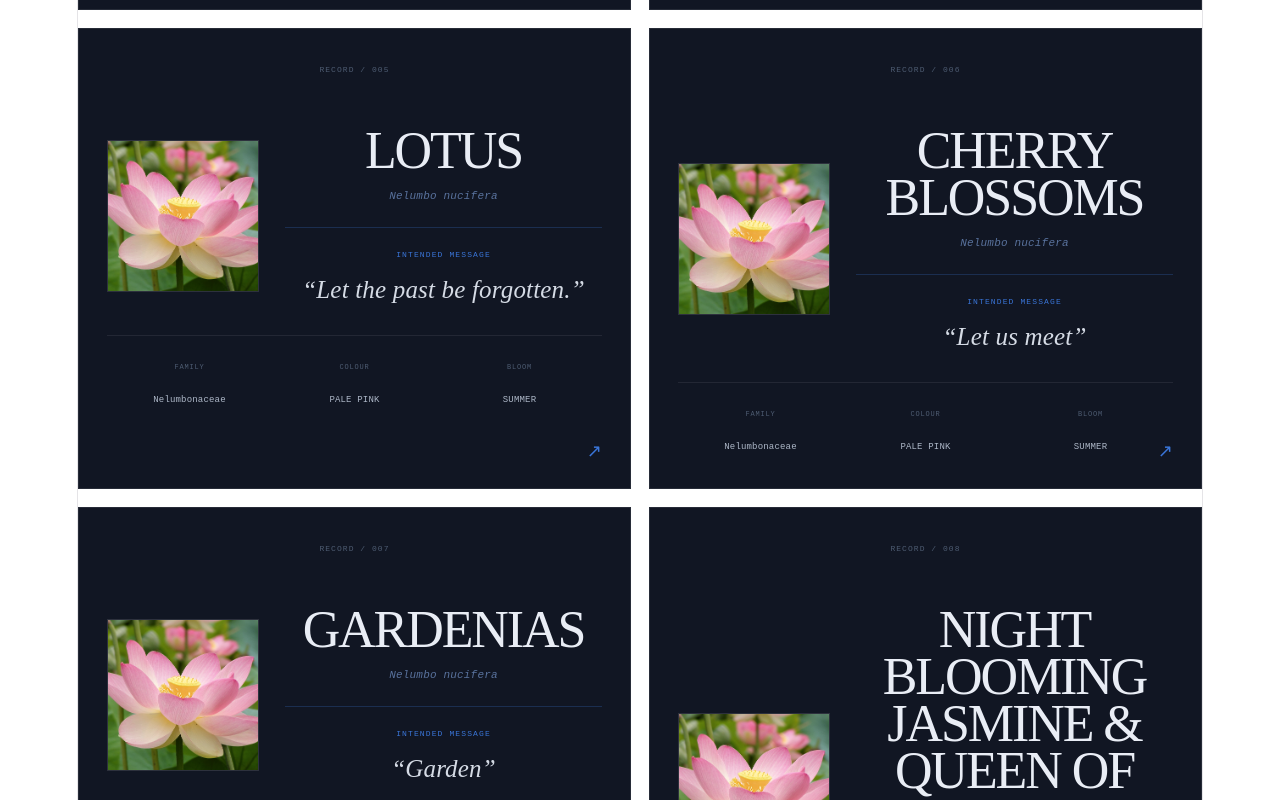
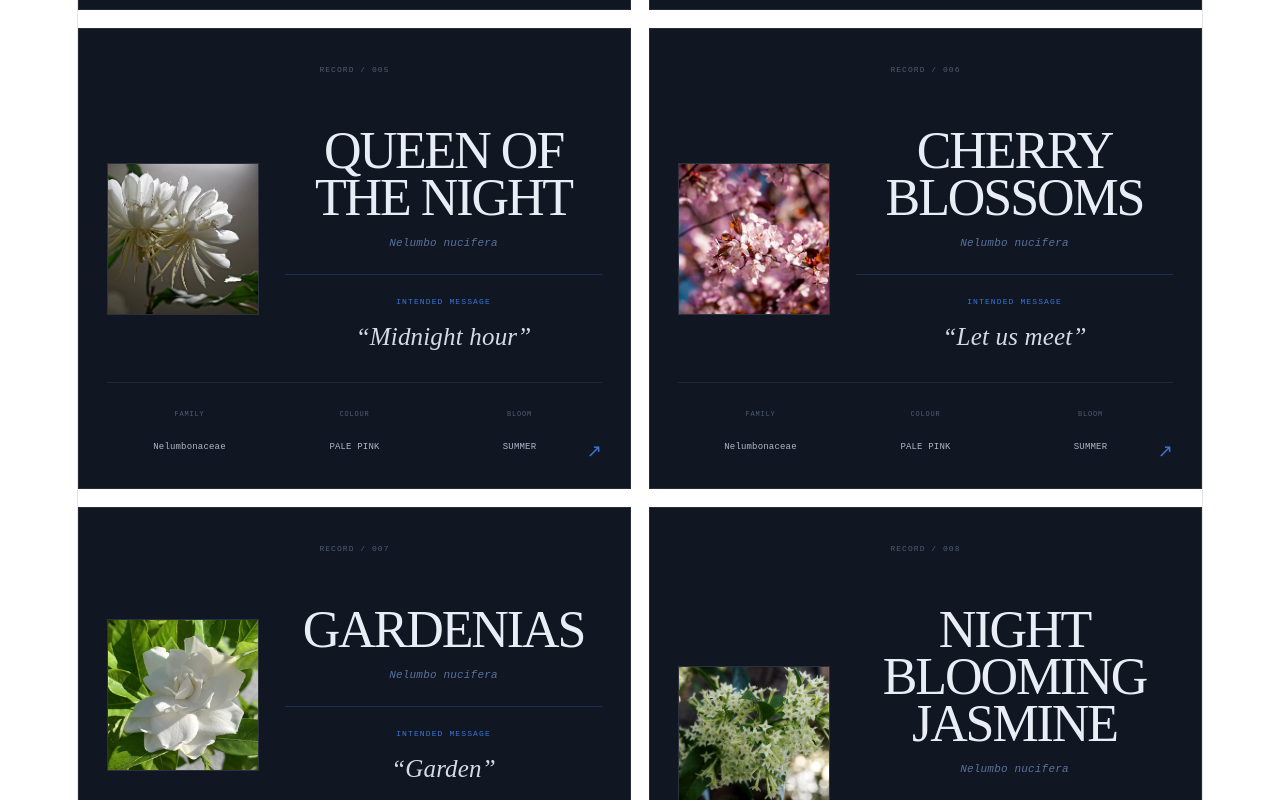
Before and after one commit to Jamieplays4/sherlockdatabase, a React (Vite) app: page / in a window 1280 px wide. Shown: the part 2820-3620 px from the top of the page. Built offline with nearby package versions, Linux system fonts and the light colour scheme.

Commit message:
changed app

```diff
--- a/src/App.jsx
+++ b/src/App.jsx
@@ -39,13 +39,13 @@ image: `${import.meta.env.BASE_URL}images/Nelumno_nucifera_open_flower.jpg`,
 message: 'Let the past be forgotten.',
 },
 {
-name: 'LOTUS',
+name: 'QUEEN OF THE NIGHT',
 scientific: 'Nelumbo nucifera',
 family: 'Nelumbonaceae',
 color: 'PALE PINK',
 season: 'SUMMER',
-image: `${import.meta.env.BASE_URL}images/Nelumno_nucifera_open_flower.jpg`,
-message: 'Let the past be forgotten.',
+image: `${import.meta.env.BASE_URL}images/Flower_Queen_Of_The_Night__Epiphyllum_Oxypetalum_.jpg`,
+message: 'Midnight hour',
 },
 {
 name: 'CHERRY BLOSSOMS',
@@ -53,7 +53,7 @@ scientific: 'Nelumbo nucifera',
 family: 'Nelumbonaceae',
 color: 'PALE PINK',
 season: 'SUMMER',
-image: `${import.meta.env.BASE_URL}images/Nelumno_nucifera_open_flower.jpg`,
+image: `${import.meta.env.BASE_URL}images/Cherry_Blossoms_in_Helsinki_Finland_2026_02.jpg`,
 message: 'Let us meet',
 },
 {
@@ -62,16 +62,16 @@ scientific: 'Nelumbo nucifera',
 family: 'Nelumbonaceae',
 color: 'PALE PINK',
 season: 'SUMMER',
-image: `${import.meta.env.BASE_URL}images/Nelumno_nucifera_open_flower.jpg`,
+image: `${import.meta.env.BASE_URL}images/Gardenia_Jasminoides_Flower.jpg`,
 message: 'Garden',
 },
 {
-name: 'NIGHT BLOOMING JASMINE & QUEEN OF THE NIGHT',
+name: 'NIGHT BLOOMING JASMINE',
 scientific: 'Nelumbo nucifera',
 family: 'Nelumbonaceae',
 color: 'PALE PINK',
 season: 'SUMMER',
-image: `${import.meta.env.BASE_URL}images/Nelumno_nucifera_open_flower.jpg`,
+image: `${import.meta.env.BASE_URL}images/Night-blooming_jasmine_(Cestrum_nocturnum_).jpg`,
 message: 'Midnight hour',
 },
 ]
```
